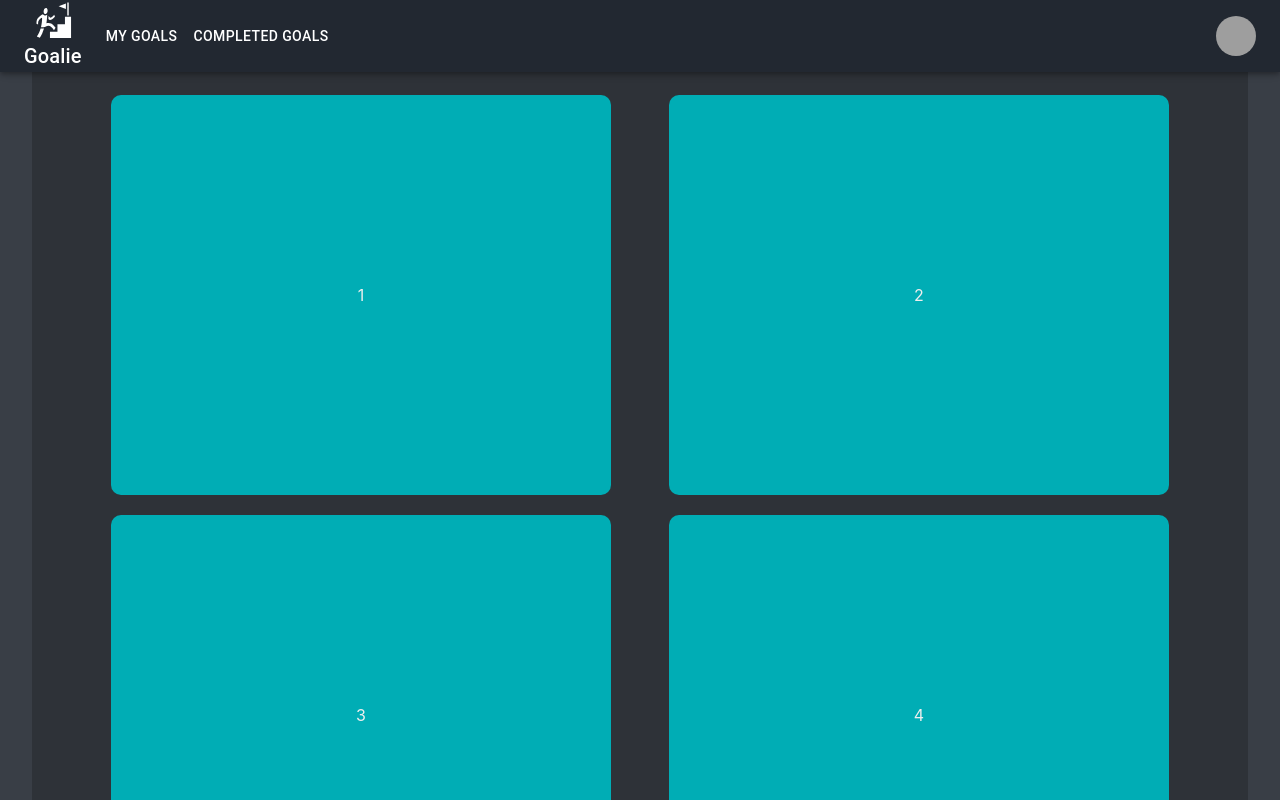
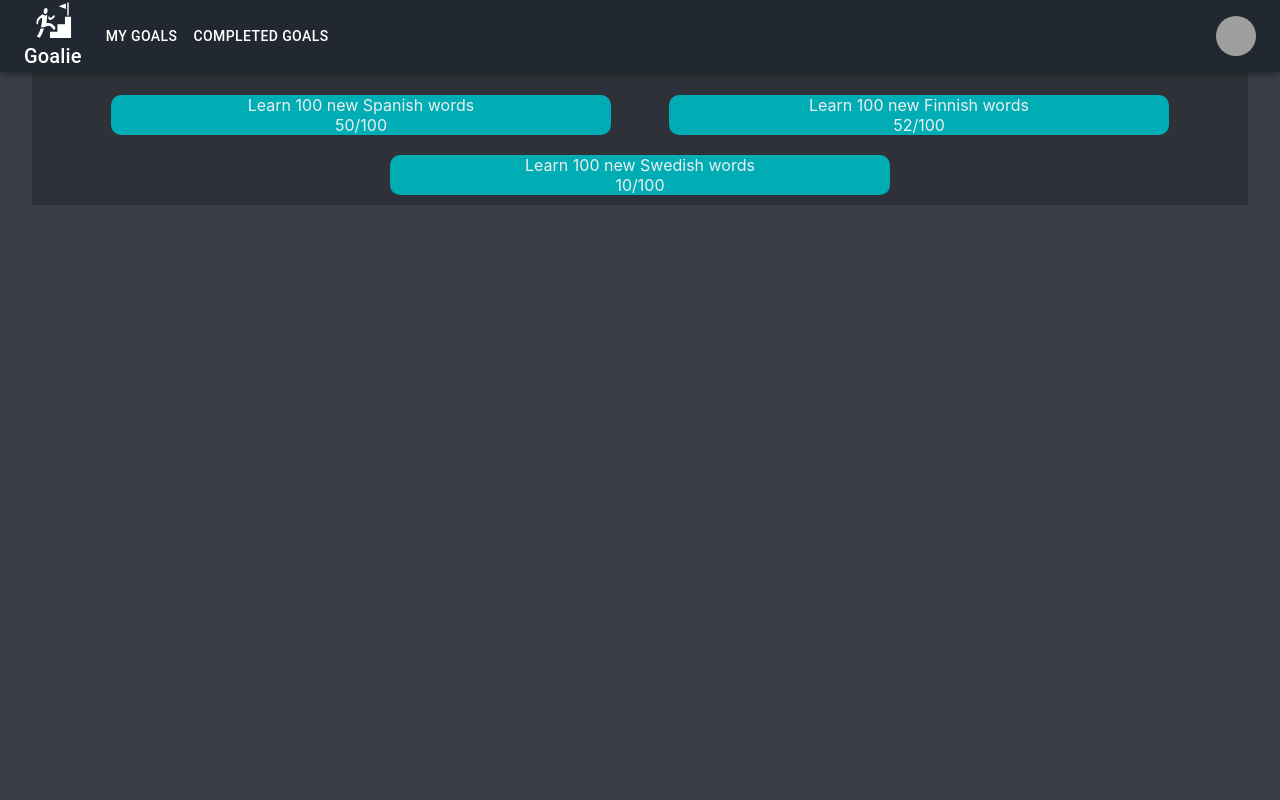
Before and after one commit to alluballu1/PTPartner_app, a Next.js app: page /screens/MyProgress in a window 1280 px wide. Shown: the top 800 px of the page. Built offline with nearby package versions, Linux system fonts and the light colour scheme; grey boxes are pictures that could not be loaded.

Commit message:
small changes

```diff
--- a/pages/screens/MyProgress.jsx
+++ b/pages/screens/MyProgress.jsx
@@ -3,6 +3,22 @@ import styles from "../../styles/Home.module.css";
 import Link from "next/link";
 
 const MyProgress = () => {
+  const secondTempData = [{
+    goal: 100,
+    current: 50,
+    title: "Learn 100 new Spanish words"
+
+  },{
+    goal: 100,
+    current: 52,
+    title: "Learn 100 new Finnish words"
+
+  },{
+    goal: 100,
+    current: 10,
+    title: "Learn 100 new Swedish words"
+
+  },]
   const tempData = [1, 2, 3, 4, 5];
   return (
     <div className={styles.container}>
@@ -12,8 +28,8 @@ const MyProgress = () => {
         <div
           id={styles.goalBoxContainer}
         >
-          {tempData.map((element, index) => {
-            return <div id={styles.goalBox} key={index}>{element}</div>;
+          {secondTempData.map((element, index) => {
+            return <div id={styles.goalBox} key={index}><div>{element.title}</div> {element.current}/{element.goal} </div>;
           })}
         </div>
       </Box>
--- a/styles/Home.module.css
+++ b/styles/Home.module.css
@@ -19,11 +19,12 @@
   width: 500px;
   background: #00ADB5;
   margin: 10px;
-  height: 400px;
+  height: fit-content;
   border-radius: 10px;
   display: flex;
   justify-content: center;
   align-items: center;
+  flex-direction: column;
 }
 #goalBox:hover{
   box-shadow: black 0px 0px 20px 1px ;
```
